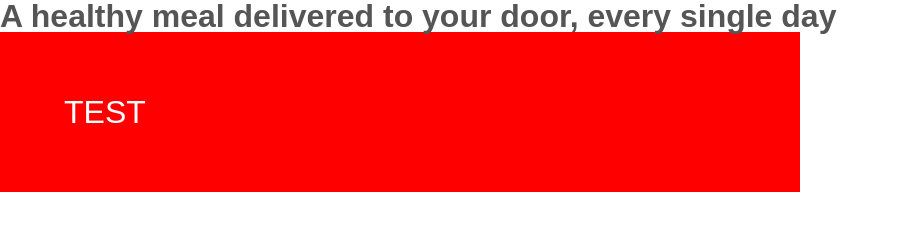
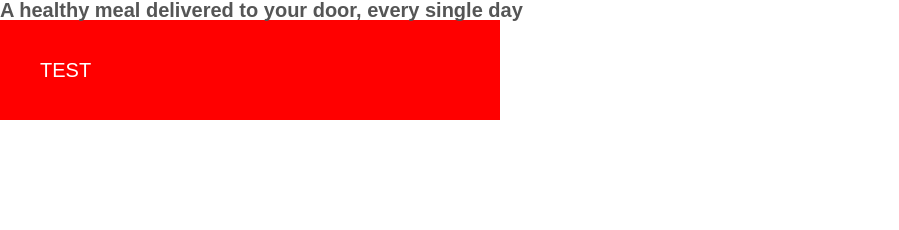
Before and after one commit to mikeqiu2011/css-omnifood-desktop, a plain HTML site: page index.html in a window 1280 px wide. Shown: the whole page, without its empty margins (0-899 px from the left). Drawn offline with Linux system fonts and the light colour scheme.

Commit message:
change html default fontsize so that rem changes

```diff
--- a/css/style.css
+++ b/css/style.css
@@ -36,6 +36,10 @@ Default: 1
   box-sizing: border-box;
 }
 
+html {
+  font-size: 10px;
+}
+
 body {
   font-family: sans-serif;
   line-height: 1;
```
